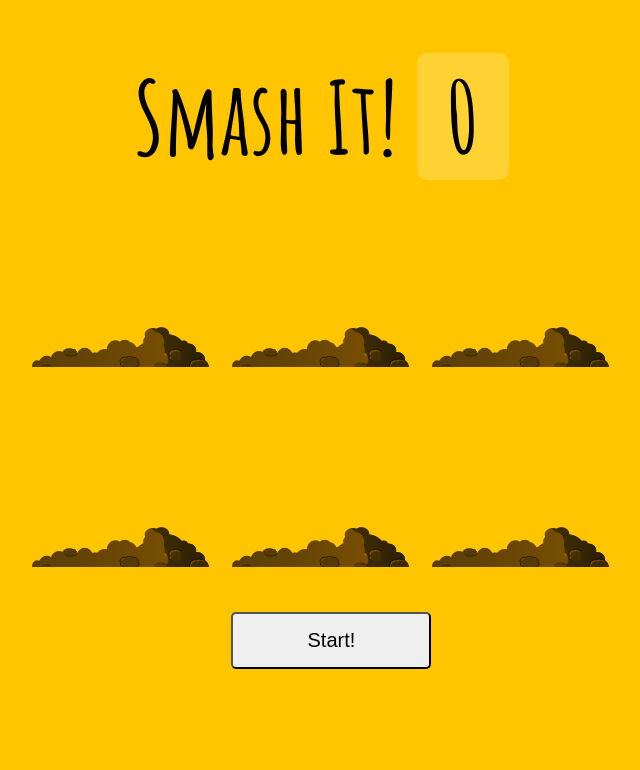
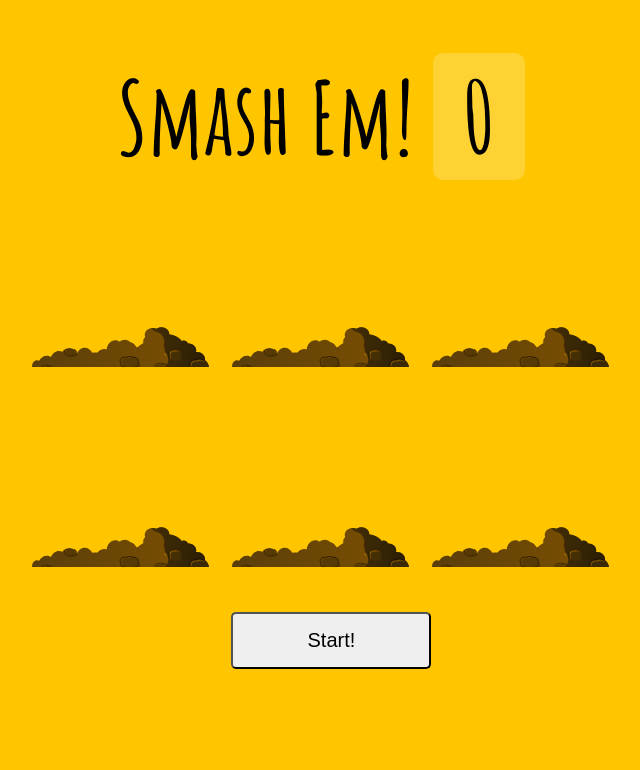
Before and after one commit to jamesdesigns/smash-it-game, a plain HTML site: page index.html in a window 1280 px wide. Shown: the whole page, without its empty margins (319-959 px from the left). Drawn offline with Linux system fonts and the light colour scheme.

Commit message:
Edit the title

```diff
--- a/index.html
+++ b/index.html
@@ -8,7 +8,7 @@
 </head>
 <body>
 
-  <h1>Smash It! <span class="score">0</span></h1>
+  <h1>Smash Em! <span class="score">0</span></h1>
 
   <div class="game">
     <div class="hole hole1">
```
